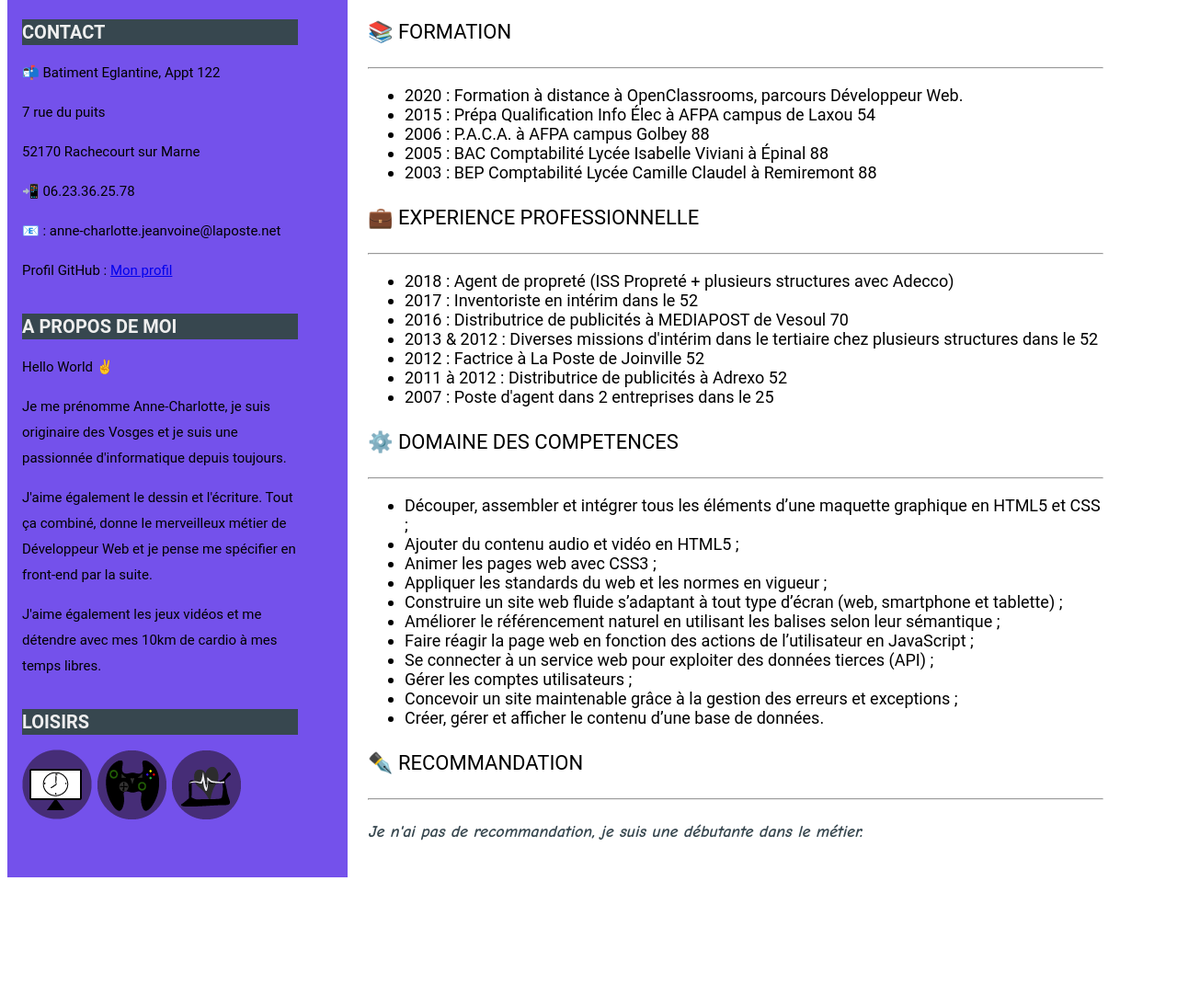
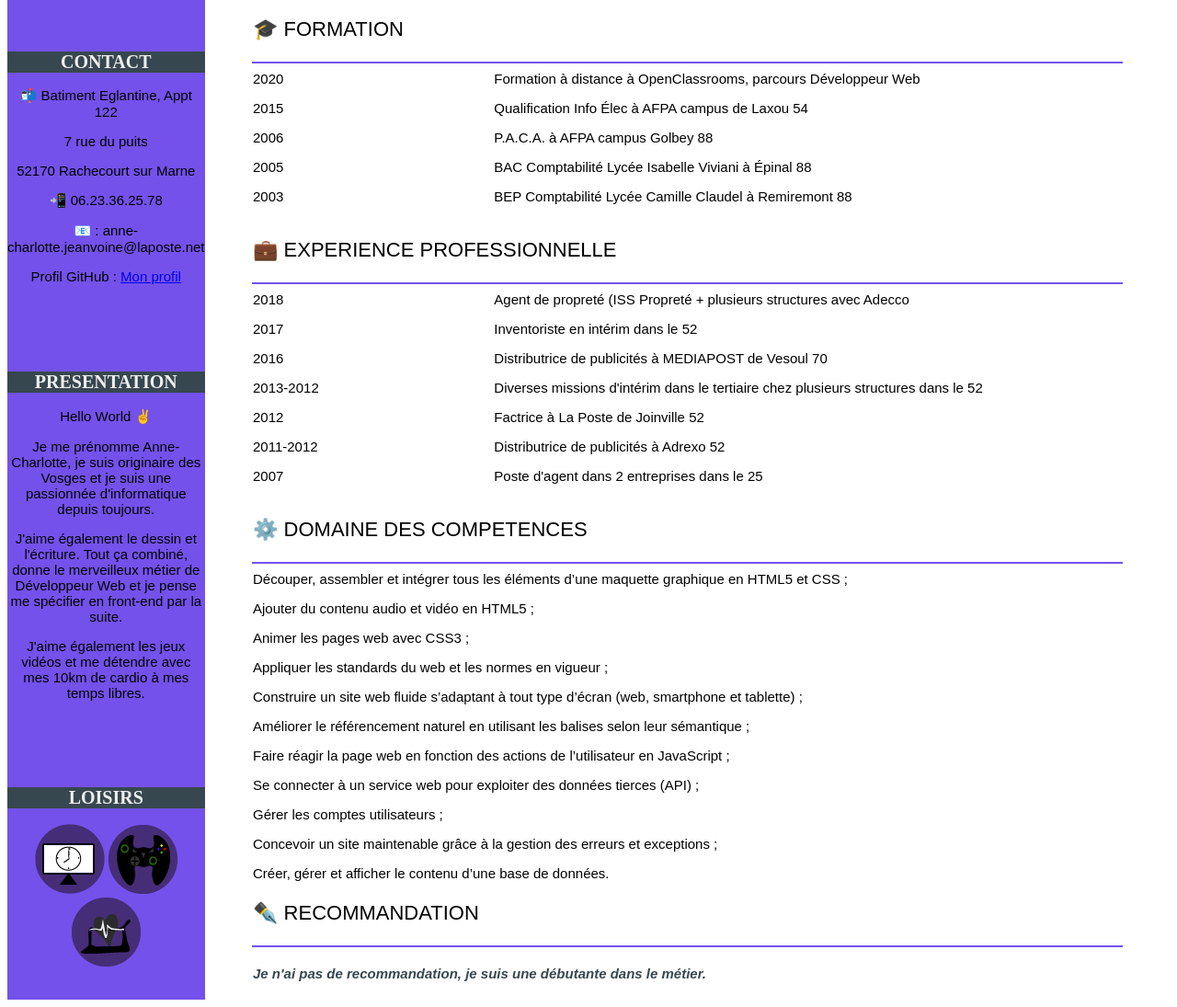
Before and after one commit to acha88/p2.cv, a plain HTML site: page index.html in a window 1280 px wide. Shown: the part 304-1399 px from the top of the page at 92% size. Before the commit the page ends 1266 px from the top, so only its background shows below. Drawn offline with Linux system fonts and the light colour scheme.

Commit message:
Html ok + css base ok

```diff
--- a/css/style.css
+++ b/css/style.css
@@ -1,75 +1,31 @@
 .sidebar {
-  position: relative;
-  width: 370px;
-  height: 1250px;
+  width: 20%;
   background: #7451eb;
-}
-#photo {
-  position: absolute;
-  width: 210px;
-  height: 240px;
-  left: 80px;
-  top: 40px;
-}
-#contact {
-  position: absolute;
-  width: 300px;
-  height: 100px;
-  left: 16px;
-  top: 300px;
-  font-family: 'Roboto';
+  display: flex;
+  flex-direction: column;
+  justify-content: space-around;
+  align-items: center;
+  font-family: 'Time New Roman';
   font-style: normal;
   font-weight: normal;
-  font-size: 24px;
-  line-height: 28px;
+  text-align: center;
 }
-#about {
-  position: absolute;
-  width: 300px;
-  height: 200px;
-  left: 16px;
-  top: 620px;
-  font-family: 'Roboto';
-  font-style: normal;
-  font-weight: normal;
-  font-size: 24px;
-  line-height: 28px;
-}
-#hobbies {
-  position: absolute;
-  width: 300px;
-  height: 100px;
-  left: 16px;
-  top: 1050px;
-  font-family: 'Roboto';
-  font-style: normal;
-  font-weight: normal;
-  font-size: 24px;
-  line-height: 28px;
-}
-
 strong {
   color: #7451eb;
 }
 h1 {
-  font-size: 28px;
+  font-size: 34px;
   font-style: normal;
-  font-family: 'Comic Sans MS', sans-serif;
-  position: absolute;
-  width: 700px;
-  height: 50px;
-  left: 400px;
-  top: 80px;
+  font-family: 'Time New Roman', sans-serif;
+  padding: 5% 5% 2%;
+  margin: 0;
 }
 .little_title {
   font-size: 20px;
   font-style: normal;
-  font-family: 'Comic Sans MS', sans-serif;
-  position: absolute;
-  width: 700px;
-  height: 50px;
-  left: 400px;
-  top: 140px;
+  font-family: 'Time New Roman', sans-serif;
+  padding: 0 5% 15%;
+  margin: 0;
 }
 
 h2 {
@@ -78,32 +34,59 @@ h2 {
   color: #eeeeee;
 }
 h3 {
-  font-family: 'roboto', sans-serif;
+  font-family: 'Time New Roman', sans-serif;
   font-style: normal;
   font-weight: normal;
   font-size: 22px;
-  line-height: 33px;
+  padding: 0 5%;
 }
 p {
   color: black;
   font-size: 15px;
   font-style: normal;
-  font-family: 'roboto', sans-serif;
+  font-family: 'Time New Roman', sans-serif;
 }
 h4 {
   color: #37474f;
-  font-size: 18px;
+  font-size: 15px;
   font-style: oblique;
-  font-family: 'Comic sans ms', sans-serif;
+  font-family: 'Time New Roman', sans-serif;
+  margin-left: 5%;
 }
 #conteneur {
   color: black;
   font-size: 18px;
   font-style: normal;
-  font-family: 'roboto', sans-serif;
-  position: absolute;
-  width: 800px;
-  height: 800px;
-  left: 400px;
-  top: 300px;
+  font-family: 'Time New Roman', sans-serif;
+  margin-top: 5%;
 }
+.date-desc {
+  display: flex;
+  flex-direction: row;
+  flex-wrap: wrap;
+  align-content: space-between;
+  justify-content: flex-start;
+  align-items: flex-start;
+}
+.date {
+  display: flex;
+  margin-top: 0;
+  margin-left: 5%;
+  padding: 0;
+  width: 25%;
+}
+.description {
+  display: flex;
+  margin-top: 0;
+  padding: 0;
+  width: 55%;
+}
+.description_text {
+  display: flex;
+  margin-top: 0;
+  padding: 0;
+  margin-left: 5%;
+}
+.main-container {
+  display: flex;
+}
--- a/index.html
+++ b/index.html
@@ -5,103 +5,137 @@
     <link rel="stylesheet" href="css/style.css" />
     <title>CV ACJ</title>
   </head>
+  <body>
     <!-- Ma présentation -->
-
+    <div class="main-container">
     <div class="sidebar color">
       <div id="photo">
         <img src="img/anne.png" alt="Photo de profil" />
       </div>
       <div id="contact" class="info">
         <h2>CONTACT</h2>
-
         <p>📬 Batiment Eglantine, Appt 122</p>
         <p>7 rue du puits</p>
         <p>52170 Rachecourt sur Marne</p>
 
-        <p>📲 06.23.36.25.78 </p>
+        <p>📲 06.23.36.25.78</p>
         <p>📧 : anne-charlotte.jeanvoine@laposte.net</p>
-        <p>Profil GitHub : <a href="https://github.com/acha88" target=_blank>Mon profil</a></p>
+        <p>Profil GitHub : <a href="https://github.com/acha88" target="_blank">Mon profil</a></p>
       </div>
       <div id="about" class="info">
-        <h2>A PROPOS DE MOI</h2>
+        <h2>PRESENTATION</h2>
         <p>Hello World ✌️</p>
-        <p>Je me prénomme Anne-Charlotte, je suis originaire des Vosges et je suis une passionnée d'informatique depuis toujours.</p>
-        <p>J'aime également le dessin et l'écriture. Tout ça combiné, donne le merveilleux métier de Développeur Web et je pense me spécifier en front-end par la suite.</p>
-        <p>J'aime également les jeux vidéos et me détendre avec mes 10km de cardio à mes temps libres.</p>
+        <p>
+          Je me prénomme Anne-Charlotte, je suis originaire des Vosges et je suis une passionnée
+          d'informatique depuis toujours.
+        </p>
+        <p>
+          J'aime également le dessin et l'écriture. Tout ça combiné, donne le merveilleux métier de
+          Développeur Web et je pense me spécifier en front-end par la suite.
+        </p>
+        <p>
+          J'aime également les jeux vidéos et me détendre avec mes 10km de cardio à mes temps
+          libres.
+        </p>
       </div>
       <div id="hobbies" class="info">
         <h2>LOISIRS</h2>
-          <a href="img/horloge.svg" target="_blank"><img src="img/horloge.png" alt="Design"></a>
-          <a href="img/manette.svg" target="_blank"><img src="img/manette.png" alt="Jeux vidéo"></a>
-          <a href="img/cardio.svg" target="_blank"><img src="img/cardio.png" alt="Fitness"></a>
+        <a href="img/horloge.svg" target="_blank"><img src="img/horloge.png" alt="Design"/></a>
+        <a href="img/manette.svg" target="_blank"><img src="img/manette.png" alt="Jeux vidéo"/></a>
+        <a href="img/cardio.svg" target="_blank"><img src="img/cardio.png" alt="Fitness"/></a>
+      </div>
     </div>
 
-      </div>
+    <div class="some">
       <header>
         <h1><strong>ANNE-CHARLOTTE</strong> JEANVOINE</h1>
         <div class="little_title">Développeuse web</div>
       </header>
 
       <!-- Contenu CV -->
-    <div id="conteneur">
-      <div class="colonne">
-        <h3>📚 FORMATION</h3>
-        <hr>
-        <ul>
-          <li>2020 : Formation à distance à OpenClassrooms, parcours Développeur Web.</li>
-          <li>2015 : Prépa Qualification Info Élec à AFPA campus de Laxou 54</li>
-          <li>2006 : P.A.C.A. à AFPA campus Golbey 88</li>
-          <li>2005 : BAC Comptabilité Lycée Isabelle Viviani à Épinal 88</li>
-          <li>2003 : BEP Comptabilité Lycée Camille Claudel à Remiremont 88</li>
-        </ul>
+      <div id="container">
+        <div class="studies">
+          <h3>🎓 FORMATION</h3>
+          <hr width="90%" size="2" color="#7451eb" />
+          <div class="date-desc">
+            <p class="date">2020</p>
+            <p class="description">
+              Formation à distance à OpenClassrooms, parcours Développeur Web
+            </p>
+            <p class="date">2015</p>
+            <p class="description">Qualification Info Élec à AFPA campus de Laxou 54</p>
+            <p class="date">2006</p>
+            <p class="description">P.A.C.A. à AFPA campus Golbey 88</p>
+            <p class="date">2005</p>
+            <p class="description">BAC Comptabilité Lycée Isabelle Viviani à Épinal 88</p>
+            <p class="date">2003</p>
+            <p class="description">BEP Comptabilité Lycée Camille Claudel à Remiremont 88</p>
           </div>
-      <div class="colonne">
+        </div>
+        <div class="experience">
           <h3>💼 EXPERIENCE PROFESSIONNELLE</h3>
-        <hr>
-        <ul>
-          <li>2018 : Agent de propreté (ISS Propreté + plusieurs structures avec Adecco)</li>
-          <li>2017 : Inventoriste en intérim dans le 52</li>
-          <li>2016 : Distributrice de publicités à MEDIAPOST de Vesoul 70</li>
-          <li>
-            2013 & 2012 : Diverses missions d'intérim dans le tertiaire chez plusieurs structures
-            dans le 52
-          </li>
-          <li>2012 : Factrice à La Poste de Joinville 52</li>
-          <li>2011 à 2012 : Distributrice de publicités à Adrexo 52</li>
-          <li>2007 : Poste d'agent dans 2 entreprises dans le 25</li>
-        </ul>
+          <hr width="90%" size="2" color="#7451eb" />
+          <div class="date-desc">
+            <p class="date">2018</p>
+            <p class="description">
+              Agent de propreté (ISS Propreté + plusieurs structures avec Adecco
+            </p>
+            <p class="date">2017</p>
+            <p class="description">Inventoriste en intérim dans le 52</p>
+            <p class="date">2016</p>
+            <p class="description">Distributrice de publicités à MEDIAPOST de Vesoul 70</p>
+            <p class="date">2013-2012</p>
+            <p class="description">
+              Diverses missions d'intérim dans le tertiaire chez plusieurs structures dans le 52
+            </p>
+            <p class="date">2012</p>
+            <p class="description">Factrice à La Poste de Joinville 52</p>
+            <p class="date">2011-2012</p>
+            <p class="description">Distributrice de publicités à Adrexo 52</p>
+            <p class="date">2007</p>
+            <p class="description">Poste d'agent dans 2 entreprises dans le 25</p>
           </div>
-      <div class="colonne">
+          <div class="skill">
             <h3>⚙️ DOMAINE DES COMPETENCES</h3>
-        <hr>
-        <ul>
-          <li>
-            Découper, assembler et intégrer tous les éléments d’une maquette graphique en HTML5 et
-            CSS ;
-          </li>
-          <li>Ajouter du contenu audio et vidéo en HTML5 ;</li>
-          <li>Animer les pages web avec CSS3 ;</li>
-          <li>Appliquer les standards du web et les normes en vigueur ;</li>
-          <li>
+            <hr width="90%" size="2" color="#7451eb" />
+            <div class="skill-description">
+              <p class="description_text">
+                Découper, assembler et intégrer tous les éléments d’une maquette graphique en HTML5
+                et CSS ;
+              </p>
+              <p class="description_text">Ajouter du contenu audio et vidéo en HTML5 ;</p>
+              <p class="description_text">Animer les pages web avec CSS3 ;</p>
+              <p class="description_text">
+                Appliquer les standards du web et les normes en vigueur ;
+              </p>
+              <p class="description_text">
                 Construire un site web fluide s’adaptant à tout type d’écran (web, smartphone et
                 tablette) ;
-          </li>
-          <li>
+              </p>
+              <p class="description_text">
                 Améliorer le référencement naturel en utilisant les balises selon leur sémantique ;
-          </li>
-          <li>
+              </p>
+              <p class="description_text">
                 Faire réagir la page web en fonction des actions de l’utilisateur en JavaScript ;
-          </li>
-          <li>Se connecter à un service web pour exploiter des données tierces (API) ;</li>
-          <li>Gérer les comptes utilisateurs ;</li>
-          <li>Concevoir un site maintenable grâce à la gestion des erreurs et exceptions ;</li>
-          <li>Créer, gérer et afficher le contenu d’une base de données.</li>
-        </ul>
+              </p>
+              <p class="description_text">
+                Se connecter à un service web pour exploiter des données tierces (API) ;
+              </p>
+              <p class="description_text">Gérer les comptes utilisateurs ;</p>
+              <p class="description_text">
+                Concevoir un site maintenable grâce à la gestion des erreurs et exceptions ;
+              </p>
+              <p class="description_text">
+                Créer, gérer et afficher le contenu d’une base de données.
+              </p>
             </div>
-      <div class="colonne">
+          </div>
+          <div class="recommendation">
             <h3>✒️ RECOMMANDATION</h3>
-        <hr>
+            <hr width="90%" size="2" color=" #7451eb" />
             <h4>Je n'ai pas de recommandation, je suis une débutante dans le métier.</h4>
+          </div>
+        </div>
       </div>
     </div>
   </body>
```
Also changed, not shown: img/Fichier 1.png (added), img/Fichier 1.svg (added), img/Fichier 1@300x.png (added), img/dot-circle-regular.svg (added), img/formation.svg (added). Lines whose indentation alone changed are shown as unchanged.
